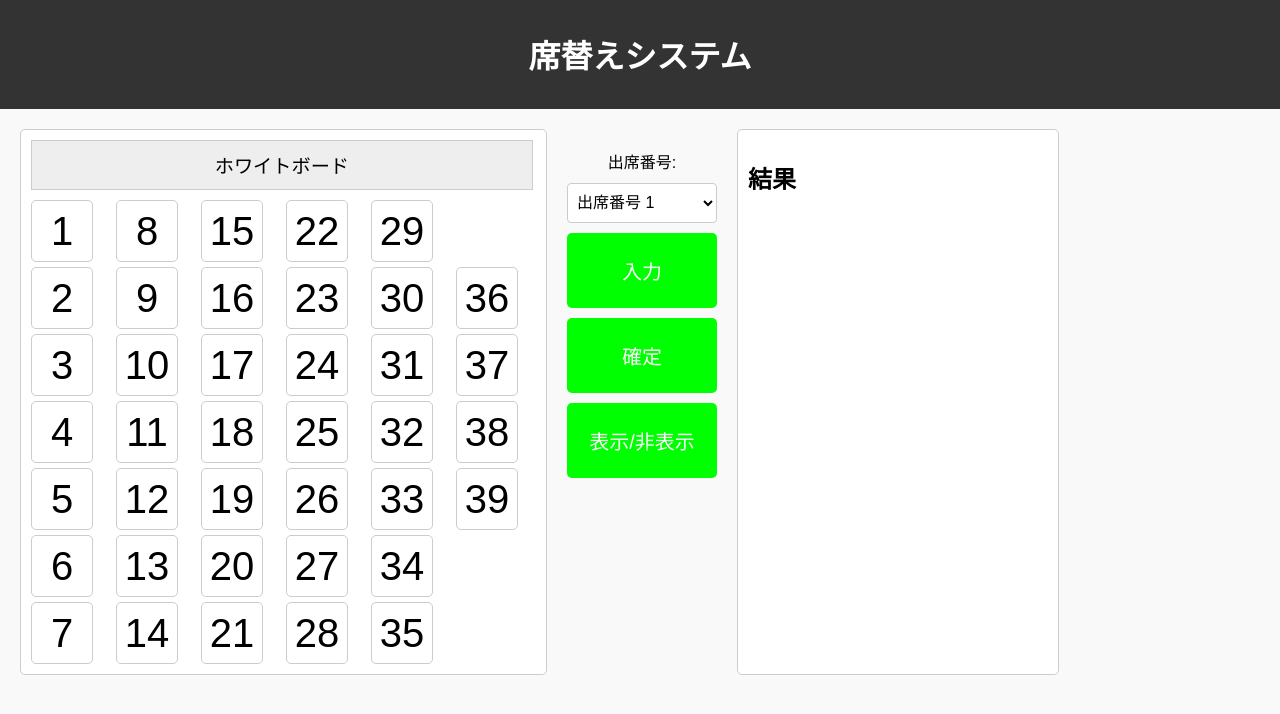
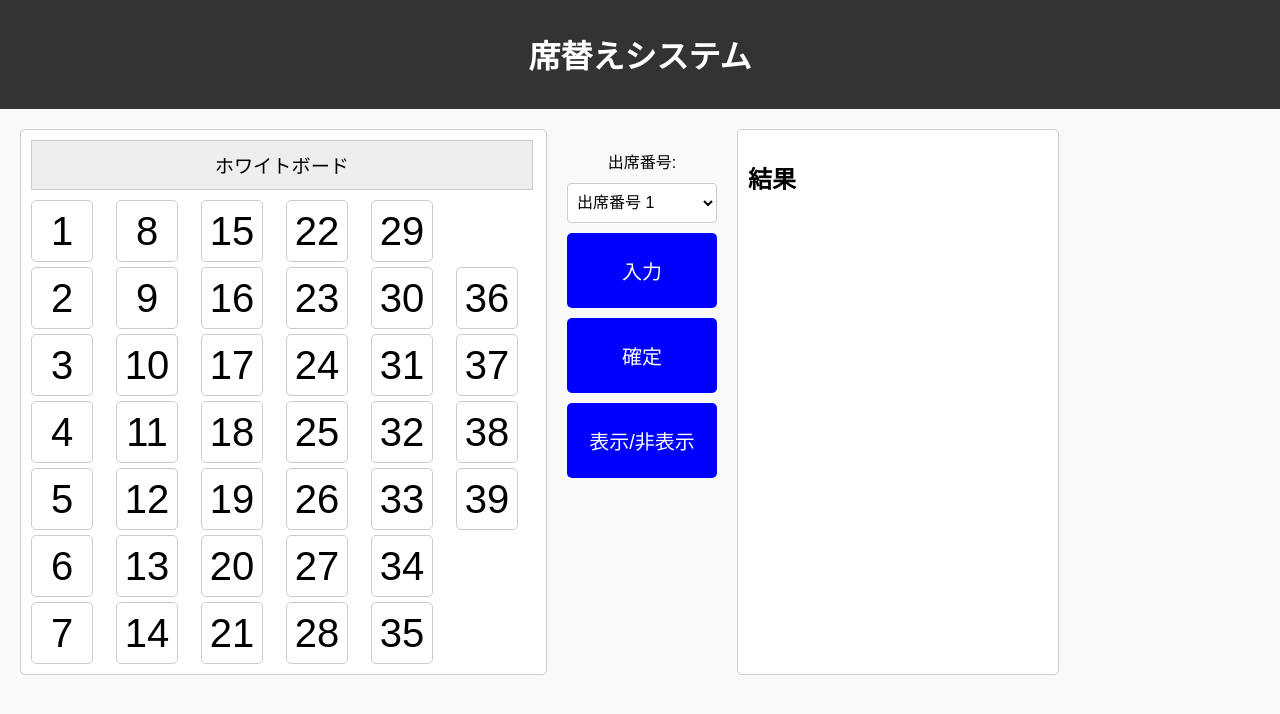
Before and after one commit to KIM819/3425, a plain HTML site: page index.html in a window 1280 px wide. Drawn offline with Linux system fonts and the light colour scheme.

Commit message:
Update style.css

```diff
--- a/style.css
+++ b/style.css
@@ -99,7 +99,7 @@ button {
     font-size: 20px; /* テキストサイズ */
     border-radius: 5px; /* ボタンの角を丸める（オプション） */
     border: none; /* ボーダーを消す（オプション） */
-    background-color: #00ff00; /* ボタンの背景色 */
+    background-color: #0000ff; /* ボタンの背景色 */
     color: white; /* テキストの色 */
     cursor: pointer;
     padding: 10px; /* 内側の余白 */
```
